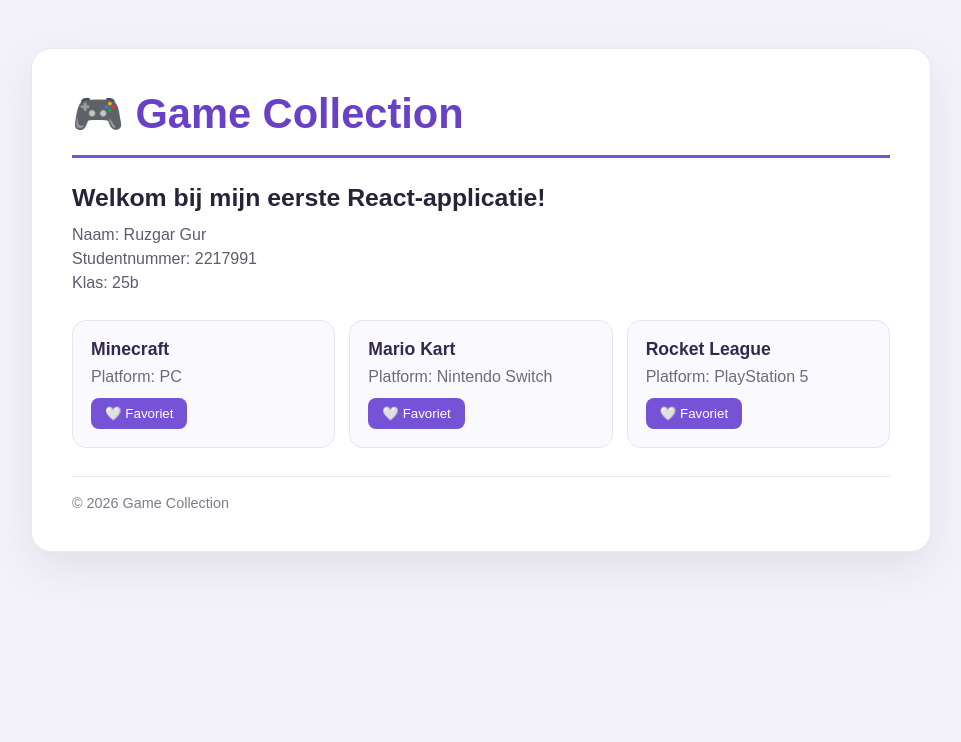
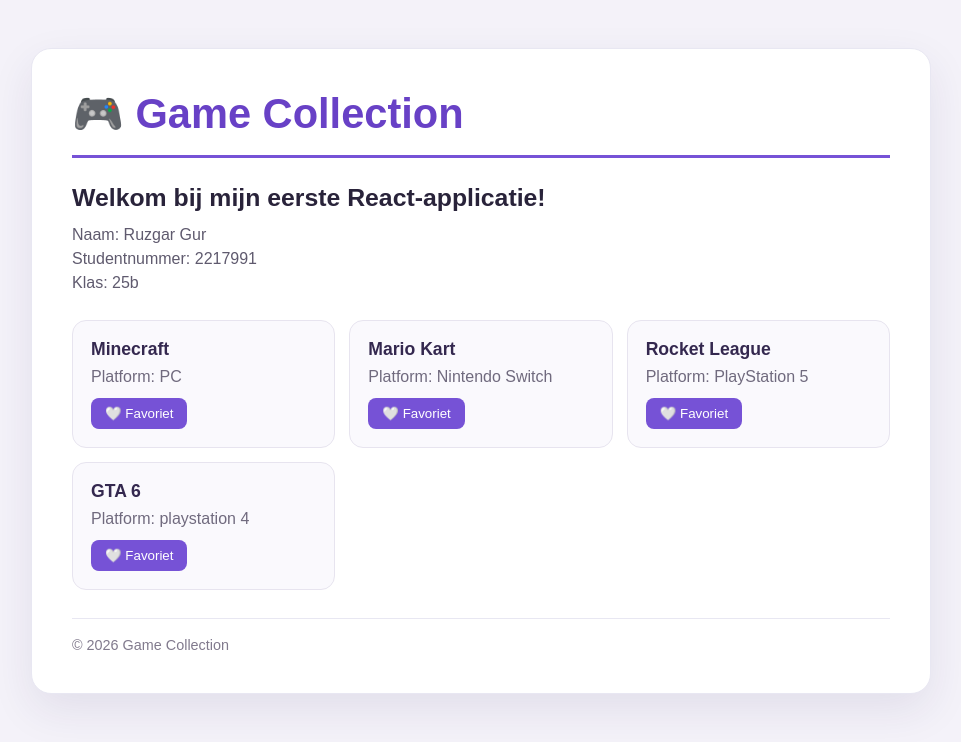
Before and after one commit to Ruzgar-0606/react, a React (Vite) app: page / in a window 1280 px wide. Shown: the top 742 px of the page, without its empty margins (159-1120 px from the left). Built offline with nearby package versions, Linux system fonts and the light colour scheme.

Commit message:
Les 6 - Arrays en map toegepast

```diff
--- a/src/App.jsx
+++ b/src/App.jsx
@@ -2,6 +2,29 @@ import './App.css'
 import Header from './components/Header.jsx'
 import Footer from './components/Footer.jsx'
 import GameCard from './components/GameCard.jsx'
+
+const games = [
+  {
+    id: 1,
+    title: 'Minecraft',
+    platform: 'PC',
+  },
+  {
+    id: 2,
+    title: 'Mario Kart',
+    platform: 'Nintendo Switch',
+  },
+  {
+    id: 3,
+    title: 'Rocket League',
+    platform: 'PlayStation 5',
+  },
+  {
+    id: 4,
+    title: 'GTA 6',
+    platform: 'playstation 4',
+  },
+]
 
 function App() {
   return (
@@ -15,9 +38,13 @@ function App() {
         <p>Klas: 25b</p>
 
         <div className="game-cards">
-          <GameCard title="Minecraft" platform="PC" />
-          <GameCard title="Mario Kart" platform="Nintendo Switch" />
-          <GameCard title="Rocket League" platform="PlayStation 5" />
+          {games.map((game) => (
+            <GameCard
+              key={game.id}
+              title={game.title}
+              platform={game.platform}
+            />
+          ))}
         </div>
       </div>
 
```
Also changed, not shown: inlevering.txt.
